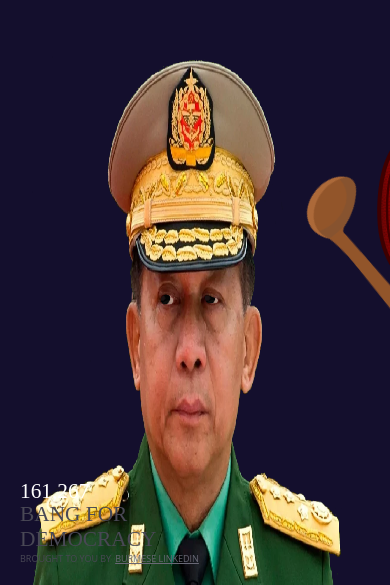
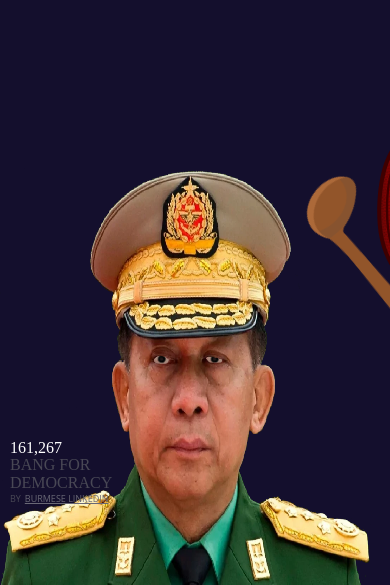
Before and after one commit to thr33fingers/bang-for-democracy, a React (Create React App) app: page / in a window 390 px wide. Shown: the part 259-844 px from the top of the page. Built offline with nearby package versions, Linux system fonts and the light colour scheme.

Commit message:
Fix styling for mobile

```diff
--- a/src/App.css
+++ b/src/App.css
@@ -14,7 +14,7 @@
 }
 
 .min-aung-hlaing{
-  width: 1009.8px;
+  width: 60%;
   height: 75%;
   position: fixed;
   left: 50%;
@@ -23,8 +23,19 @@
 
 @media screen and (max-width: 768px){
   .min-aung-hlaing{
-    width: 100%;
-    height: 63.356481%;
+    width: 120%;
+    height: 50%;
+  }
+}
+
+/* iPhone X */
+@media only screen
+  and (device-width : 375px)
+  and (device-height : 812px)
+  and (-webkit-device-pixel-ratio : 3) {
+  .min-aung-hlaing{
+    width: 140%;
+    height: 50%;
   }
 }
 
--- a/src/components/counter.css
+++ b/src/components/counter.css
@@ -10,8 +10,24 @@
 }
 
 @media screen and (max-width: 767px){
-  .counter-container .counter-numbers, .counter-container .counter-text{
-    font-size: 1.333333rem;
+  .counter-container {
+    left: 10px;
+    bottom: 80px;
+  }
+
+  .counter-container .counter-numbers, .counter-container .counter-text {
+    font-size: 1rem;
+  }
+}
+
+/* iPhone X */
+@media only screen
+  and (device-width : 375px)
+  and (device-height : 812px)
+  and (-webkit-device-pixel-ratio : 3) {
+  .counter-container {
+    left: 10px;
+    bottom: 110px;
   }
 }
 
@@ -21,7 +37,7 @@
 }
 
 
-.counter-container .counter-text, .counter-container .counter-ref{
+.counter-container .counter-text, .counter-container .counter-ref {
   color: #494855;
 }
 
--- a/src/components/counter.tsx
+++ b/src/components/counter.tsx
@@ -10,7 +10,7 @@ const Counter: React.FC<CounterProps> = props => {
       </div>
       <div className='counter-text'>Bang for <br/>democracy</div>
       <div className='counter-ref'>
-        Brought to you by
+        by
         <a
           href='https://www.facebook.com/groups/burmeselinkedin'
           target='_blank'
--- a/src/components/eye.css
+++ b/src/components/eye.css
@@ -37,7 +37,15 @@
   left: 50%;
   background-image: url(../assets/reflection.png);
   background-repeat: no-repeat;
-  -webkit-background-size: contain;
   background-size: contain;
   background-position: center;
 }
+
+@media screen and (max-width: 768px) {
+  .iris {
+    width: 32px;
+    height: 32px;
+    top: 114%;
+    left: 140%;
+  }
+}
```
